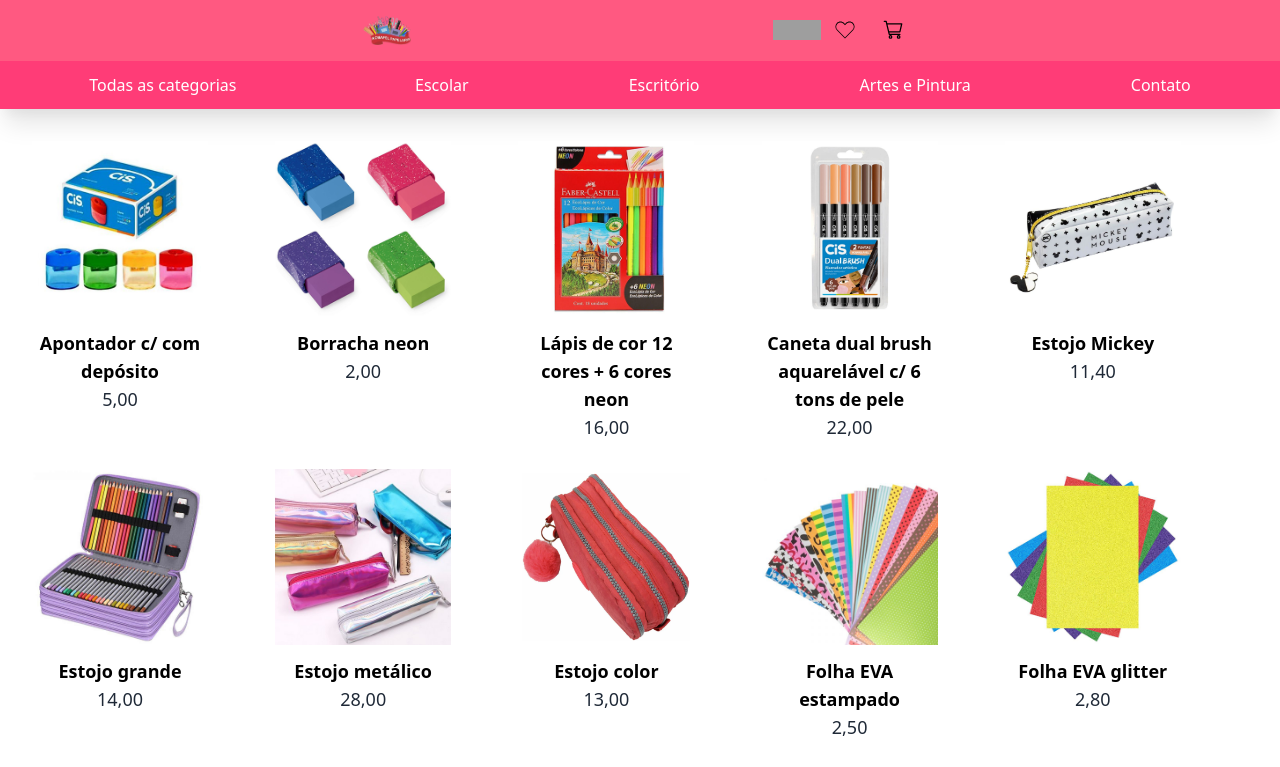
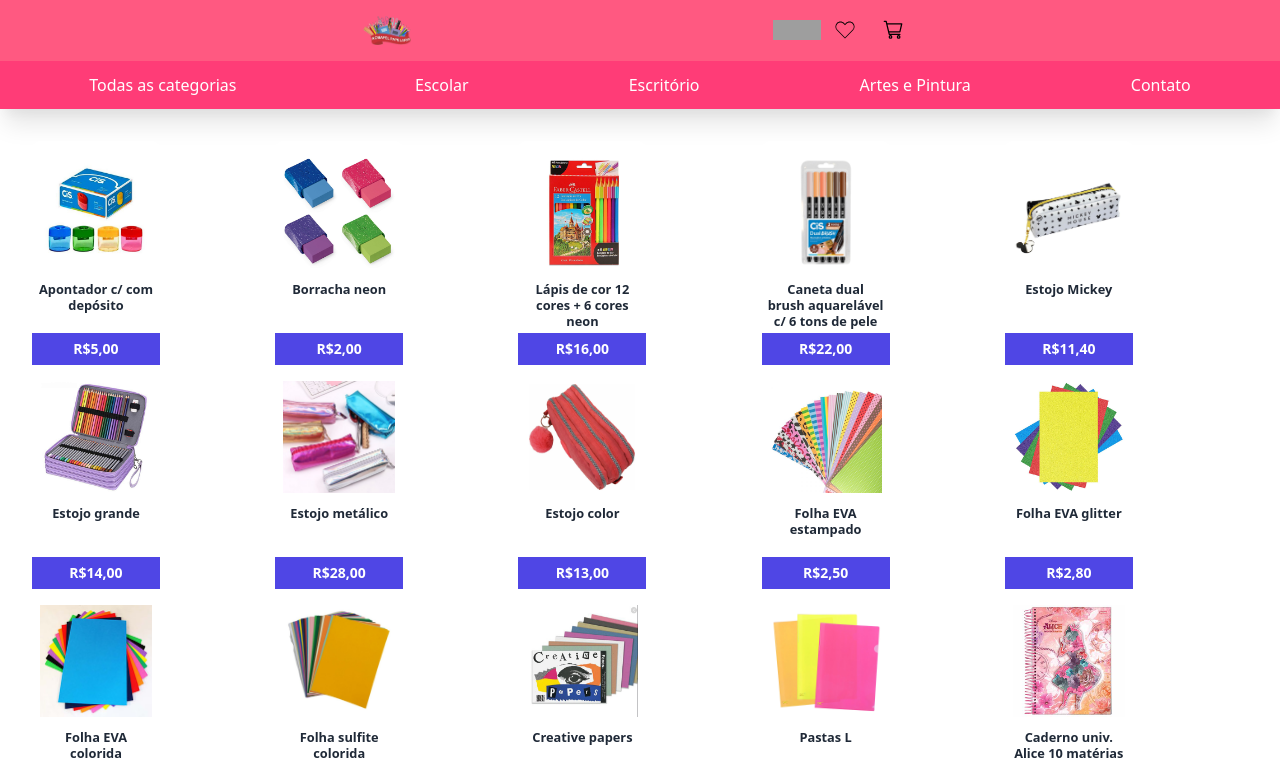
Before and after one commit to cristianebeel/fatec-projeto-integrador-2, a Nuxt app: page /escolar in a window 1280 px wide. Shown: the top 767 px of the page. Built offline with nearby package versions, Linux system fonts and the light colour scheme; grey boxes are pictures that could not be loaded.

Commit message:
Criando componente de card para produtos

```diff
--- a/components/Card-Produto.vue
+++ b/components/Card-Produto.vue
@@ -1,12 +1,17 @@
 <template>
-    <article class="w-44">
-        <img :src="imagem" :alt="titulo" class="w-full">
-        <div class="pt-3 pb-7 text-center">
-            <p class="text-gray-80 font-bold text-lg">{{ titulo }}</p>
-            <p class="text-gray-800 text-lg">{{ preco }}</p>
-        </div>
+    <article class="h-56 w-32 bg-white rounded-lg relative text-center py-2 font-bold">
+        <img :src="imagem" :alt="titulo" class="object-contain h-32 px-2">
+            <p class="title text-gray-800 px-1.5 py-1 break-words">{{ titulo }}</p>
+            <p class="bg-indigo-600 text-white absolute bottom-0 w-full text-sm py-1.5">R${{ preco }}</p>
     </article>
 </template>
+
+<style scoped>
+.title{
+    font-size: .8rem;
+    line-height: 1rem;
+}
+</style>
 
 <script>
 export default {
```
